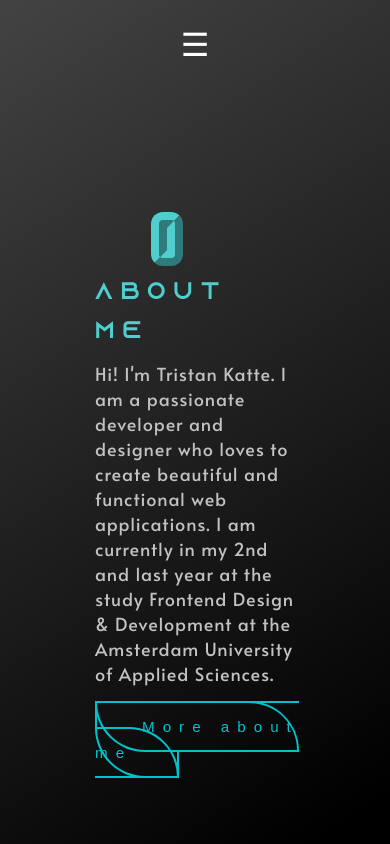
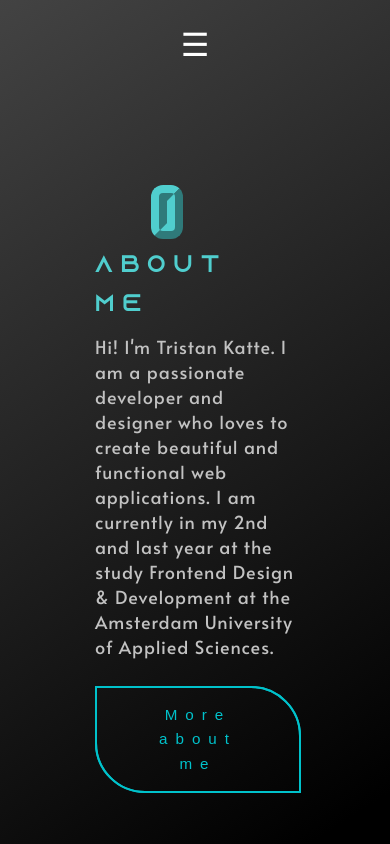
Before and after one commit to TristanKatte/portfolio, a SvelteKit app in the folder myapp/: page / in a window 390 px wide. Shown: the top 844 px of the page. Built offline with nearby package versions, Linux system fonts and the light colour scheme.

Commit message:
fixed button on landingpage

```diff
--- a/myapp/src/routes/components/Home.svelte
+++ b/myapp/src/routes/components/Home.svelte
@@ -39,7 +39,9 @@ onMount(async () => {
   <p>Hi! I'm Tristan Katte. I am a passionate developer and designer who loves to create beautiful and functional web applications.
      I am currently in my 2nd and last year at the study Frontend Design & Development at the Amsterdam University of Applied Sciences.
   </p>
-    <a class="button"  href="/about" aria-label="More about me">More about me</a>
+    <a class="button"  href="/about" aria-label="More about me">
+      More about me
+    </a>
 </section>
 
 </article>
@@ -110,17 +112,22 @@ margin-right: 3.5em;
   }
 
 
+
 .button {
+  display: flex;
+  align-items: center;
+  justify-content: center;
+  border-radius: 0 50px 0 50px;
   position: relative;
+  font-family: 'Orbitron Variable', sans-serif;
   padding: 15px 45px;
-  width: 50%;
+  width: 100%;
   background: transparent;
   border-radius: 0 50px 0 50px;
   border: 2px solid #00c2cb;
   outline: 2px solid #00c2cb;
-  outline-offset: -2px;
+  outline-offset: -4px;
   font-size: .95rem;
-  font-family: 'Orbitron Variable', sans-serif;
   color: #00c2cb;
   font-weight: 500;
   text-decoration: none;
@@ -198,19 +205,22 @@ margin-right: 3.5em;
   }
 
   .button {
+  display: flex;
+  align-items: center;
+  justify-content: center;
+  border-radius: 0 50px 0 50px;
   position: relative;
-    width: 10%;
+  font-family: 'Orbitron Variable', sans-serif;
   padding: 15px 45px;
-    margin: auto;
+  width: 100%;
   background: transparent;
   border-radius: 0 50px 0 50px;
-    border: 2px solid var(--btn-color);
-    outline: 2px solid var(--btn-color);
-    outline-offset: -2px;
-    font-size: 1rem;
-    font-family: 'Orbitron Variable', sans-serif;
+  border: 2px solid #00c2cb;
+  outline: 2px solid #00c2cb;
+  outline-offset: -4px;
+  font-size: .75rem;
   color: #00c2cb;
-    font-weight: 300;
+  font-weight: 500;
   text-decoration: none;
   text-align: center;
   cursor: pointer;
```
Lines whose indentation alone changed are shown as unchanged.
